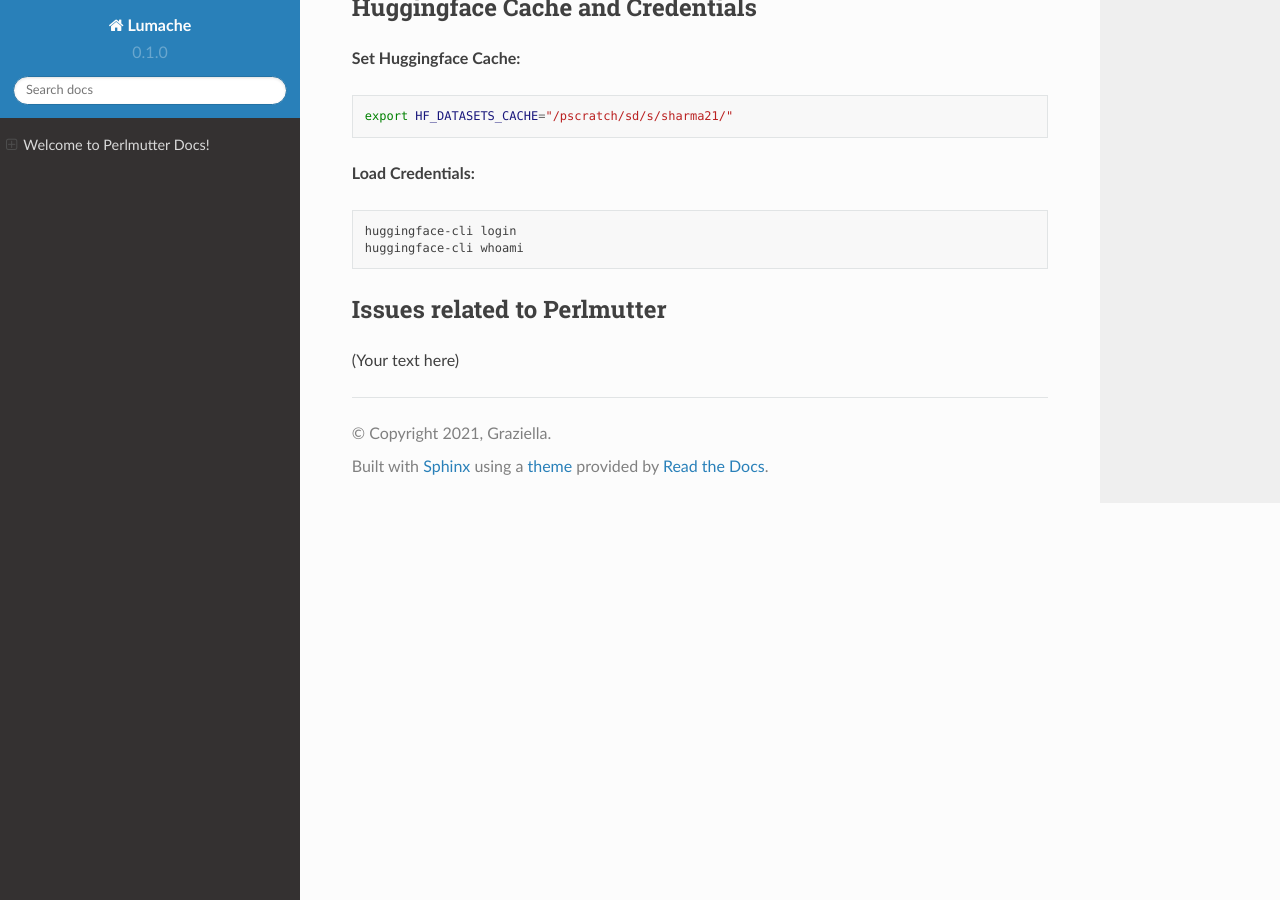
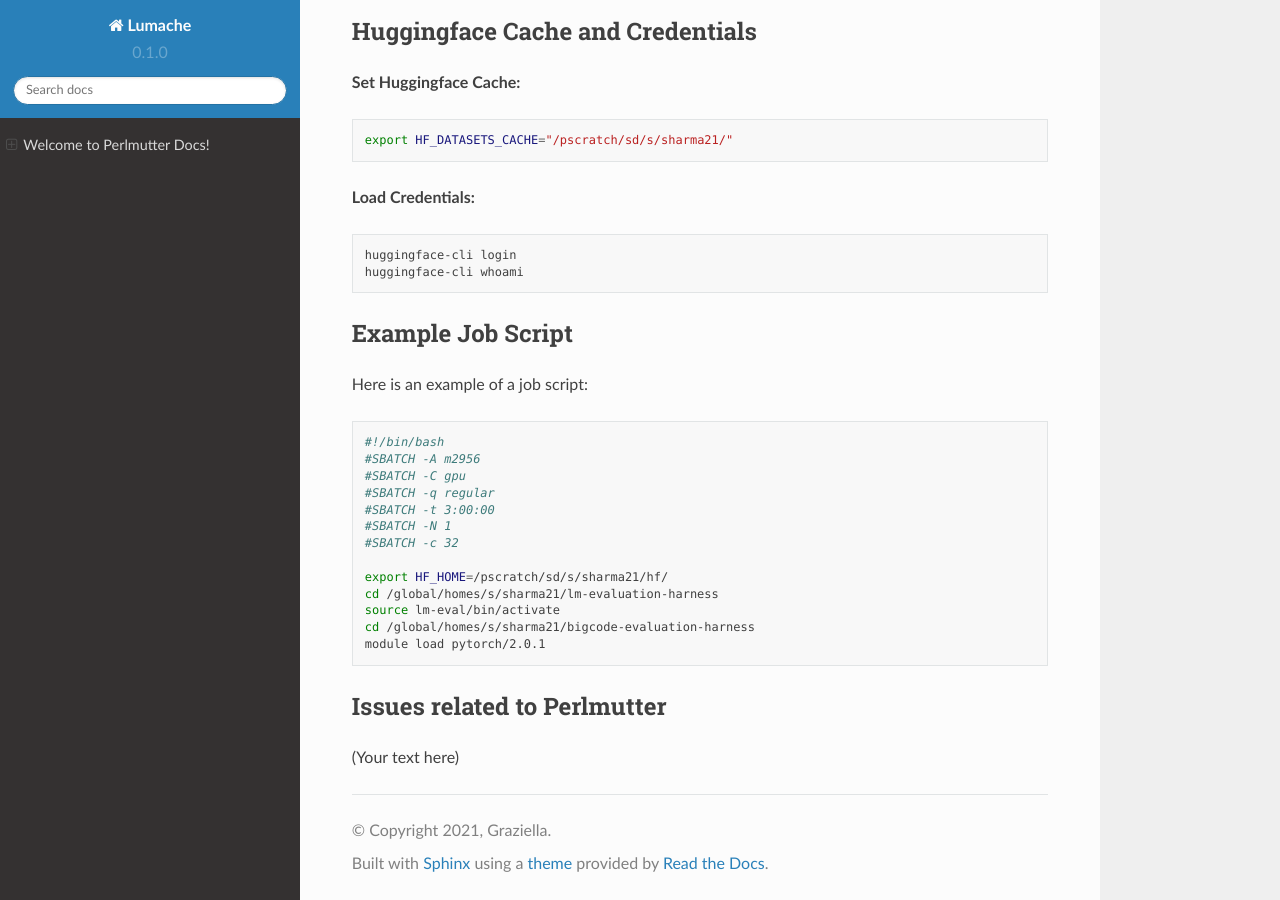
Before and after one commit to HPC-FAIR/Perlmutter-docs, a Sphinx documentation site: the page built from docs/source/index.rst, in a window 1280 px wide and 900 px high, scrolled down 898 px. Built offline with Sphinx 7.4.7 and the Read the Docs theme 2.0.0, drawn with Linux system fonts in a browser that asks for light colours.

Commit message:
Update index.rst

```diff
--- a/docs/source/index.rst
+++ b/docs/source/index.rst
@@ -10,6 +10,7 @@ Contents
 - `Creating and Activating a Virtual Environment`_
 - `Using NERSC PyTorch Modules`_
 - `Huggingface Cache and Credentials`_
+- `Example job script`_
 - `Issues related to Perlmutter`_
 
 SSH into Perlmutter
@@ -54,6 +55,27 @@ Huggingface Cache and Credentials
    huggingface-cli login
    huggingface-cli whoami
 
+Example Job Script
+-----------------
+
+Here is an example of a job script:
+
+.. code-block:: bash
+
+   #!/bin/bash
+   #SBATCH -A m2956
+   #SBATCH -C gpu
+   #SBATCH -q regular
+   #SBATCH -t 3:00:00
+   #SBATCH -N 1
+   #SBATCH -c 32
+
+   export HF_HOME=/pscratch/sd/s/sharma21/hf/
+   cd /global/homes/s/sharma21/lm-evaluation-harness
+   source lm-eval/bin/activate
+   cd /global/homes/s/sharma21/bigcode-evaluation-harness
+   module load pytorch/2.0.1
+
 Issues related to Perlmutter
 ----------------------------
 
```
